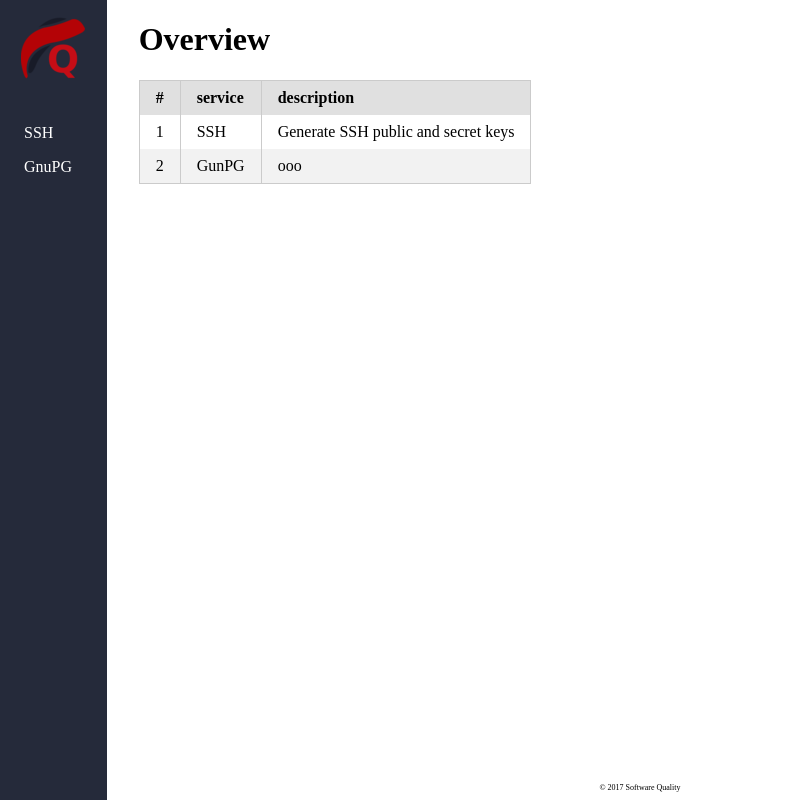
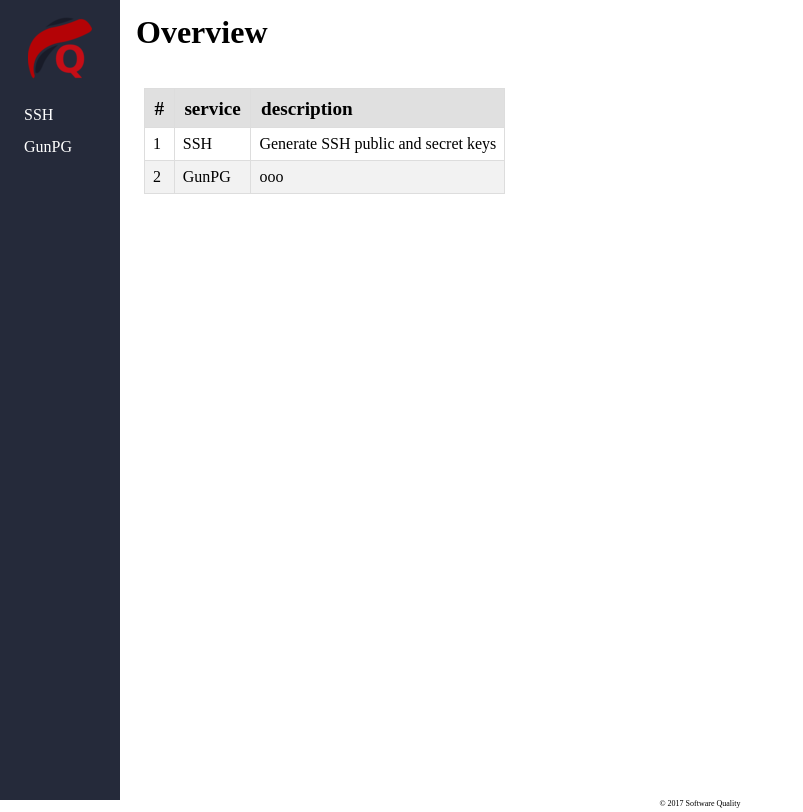
Before and after one commit to xrodneylee/sq-util, a Flask app: page / in a window 1280 px wide. Shown: the whole page, without its empty margins (0-803 px from the left). Run offline with Flask 2, Linux system fonts and the light colour scheme.

Commit message:
refactor css index.html

```diff
--- /dev/null
+++ b/static/css/guanpu.css
@@ -0,0 +1,122 @@
+/* css reset */
+html, body, div, span, applet, object, iframe,
+h1, h2, h3, h4, h5, h6, p, blockquote, pre,
+a, abbr, acronym, address, big, cite, code,
+del, dfn, em, img, ins, kbd, q, s, samp,
+small, strike, strong, sub, sup, tt, var,
+b, u, i, center,
+dl, dt, dd, ol, ul, li,
+fieldset, form, label, legend,
+table, caption, tbody, tfoot, thead, tr, th, td,
+article, aside, canvas, details, embed,
+figure, figcaption, footer, header, hgroup,
+menu, nav, output, ruby, section, summary,
+time, mark, audio, video {
+	margin: 0;
+	padding: 0;
+	border: 0;
+	/*font-size: 100%;*/
+	/*font: inherit;*/
+	vertical-align: baseline;
+}
+/* HTML5 display-role reset for older browsers */
+article, aside, details, figcaption, figure,
+footer, header, hgroup, menu, nav, section {
+	display: block;
+}
+body {
+	line-height: 1;
+}
+ol, ul {
+	list-style: none;
+}
+blockquote, q {
+	quotes: none;
+}
+blockquote:before, blockquote:after,
+q:before, q:after {
+	content: '';
+	content: none;
+}
+table {
+	border-collapse: collapse;
+	border-spacing: 0;
+}
+
+/**/
+/*.content, .footer {
+	border: 2px solid red;
+}*/
+
+html, body, .wrap, .menu, .main {
+	height: 100%;
+	font-family: Franklin Gothic;
+}
+
+h1 {
+	padding: .5em;
+}
+
+table, th, td {
+    text-align: left;
+    padding: .5em;
+    border: 1px solid #ddd;
+}
+
+th {
+	background-color: #e0e0e0;
+	font-size: 1.2em;
+}
+
+tr:nth-child(odd) {
+	background-color: #f2f2f2
+}
+
+.wrap {
+	margin: 0 auto 0 auto;
+}
+
+.menu {
+	position: fixed;
+	width: 7.5em;
+	background: #252A3A;
+    text-align: center;
+}
+
+.logo {
+	padding: 1em;
+}
+
+.menu a {
+	color: #fff;
+	text-decoration: none;
+}
+
+.menu li {
+	padding: .5em 1.5em;
+	text-align: left;
+}
+
+.menu li:hover {
+	background: #373C5A;
+}
+
+.main {
+	margin-left: 7.5em;
+}
+
+.content {
+	height: 100%;
+}
+
+.overview {
+	padding: 1.5em;
+}
+
+.footer {
+	text-align: center;
+	font-size: .5em;
+	height: 1.5em;
+	bottom: 0;
+	position: relative;
+}
--- a/templates/index.html
+++ b/templates/index.html
@@ -4,51 +4,51 @@
 	<meta charset="UTF-8">
 	<meta name="viewport" content="width=device-width, initial-scale=1">
 	<link rel="shortcut icon" href="{{ url_for('static', filename='img/logo.png') }}">
-	<link rel="stylesheet" href="{{ url_for('static', filename='css/pure.css') }}">
-	<link rel="stylesheet" href="{{ url_for('static', filename='css/style.css') }}">
+	<!-- <link rel="stylesheet" href="{{ url_for('static', filename='css/pure.css') }}"> -->
+	<link rel="stylesheet" href="{{ url_for('static', filename='css/guanpu.css') }}">
 	<title>SQ-Util</title>
 </head>
 <body>
-	<div id="layout" class="content pure-g">
-		<div id="menu" class="pure-u-2-24">
+	<div class="wrap">
+		<div class="menu">
+			<div class="logo">
 				<a href="/">
-	    		<img class="logo" src="/static/img/logo.png">
+					<img src="/static/img/logo.png">
 				</a>
-			<div class="pure-menu">
-			    <ul class="pure-menu-list">
-			        <li class="pure-menu-item"><a href="/ssh" class="pure-menu-link">SSH</a></li>
-			        <li class="pure-menu-item"><a href="#" class="pure-menu-link">GnuPG</a></li>
+			</div>
+			<ul>
+				<!-- for loop produce function -->
+				<li><a href="#">SSH</a></li>
+				<li><a href="#">GunPG</a></li>
 			</ul>
 		</div>
-		</div>
-		<div id="main" class="pure-u-22-24">
+		<div class="main">
+			<div class="content">
 				{% block content %}
 				<h1>Overview</h1>
-			<table class="pure-table">
-			    <thead>
+				<div class="overview">
+					<table>
 				        <tr>
 				            <th>#</th>
 				            <th>service</th>
 				            <th>description</th>
 				        </tr>
-			    </thead>
-
-			    <tbody>
 				        <tr>
 				        	<td>1</td>
 				            <td>SSH</td>
 				            <td>Generate SSH public and secret keys</td>
 				        </tr>
-			        <tr class="pure-table-odd">
+				        <tr>
 				        	<td>2</td>
 				            <td>GunPG</td>
 				            <td>ooo</td>
 				        </tr>
-			    </tbody>
 					</table>
+				</div>
 				{% endblock content %}
+			</div>
 			<div class="footer">
-				<p>© 2017 Software Quality</p>
+				© 2017 Software Quality
 			</div>
 		</div>
 	</div>
```
Lines whose indentation alone changed are shown as unchanged.
